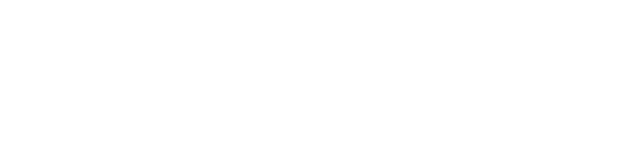
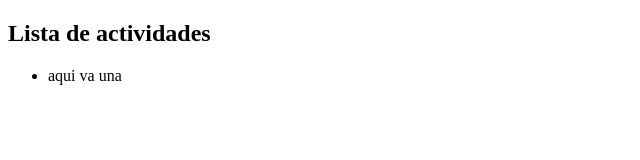
Before and after one commit to douglasns92/balidea-intro-git, a plain HTML site: page index.html in a window 1280 px wide. Shown: the whole page, without its empty margins (0-640 px from the left). Drawn offline with Linux system fonts and the light colour scheme.

Commit message:
feat: cabecera de listado

```diff
--- a/index.html
+++ b/index.html
@@ -3,5 +3,10 @@
   <head>
     <title>Actividades</title>
   </head>
-  <body></body>
+  <body>
+    <h2>Lista de actividades</h2>
+    <ul>
+      <li>aqui va una</li>
+    </ul>
+  </body>
 </html>
```
